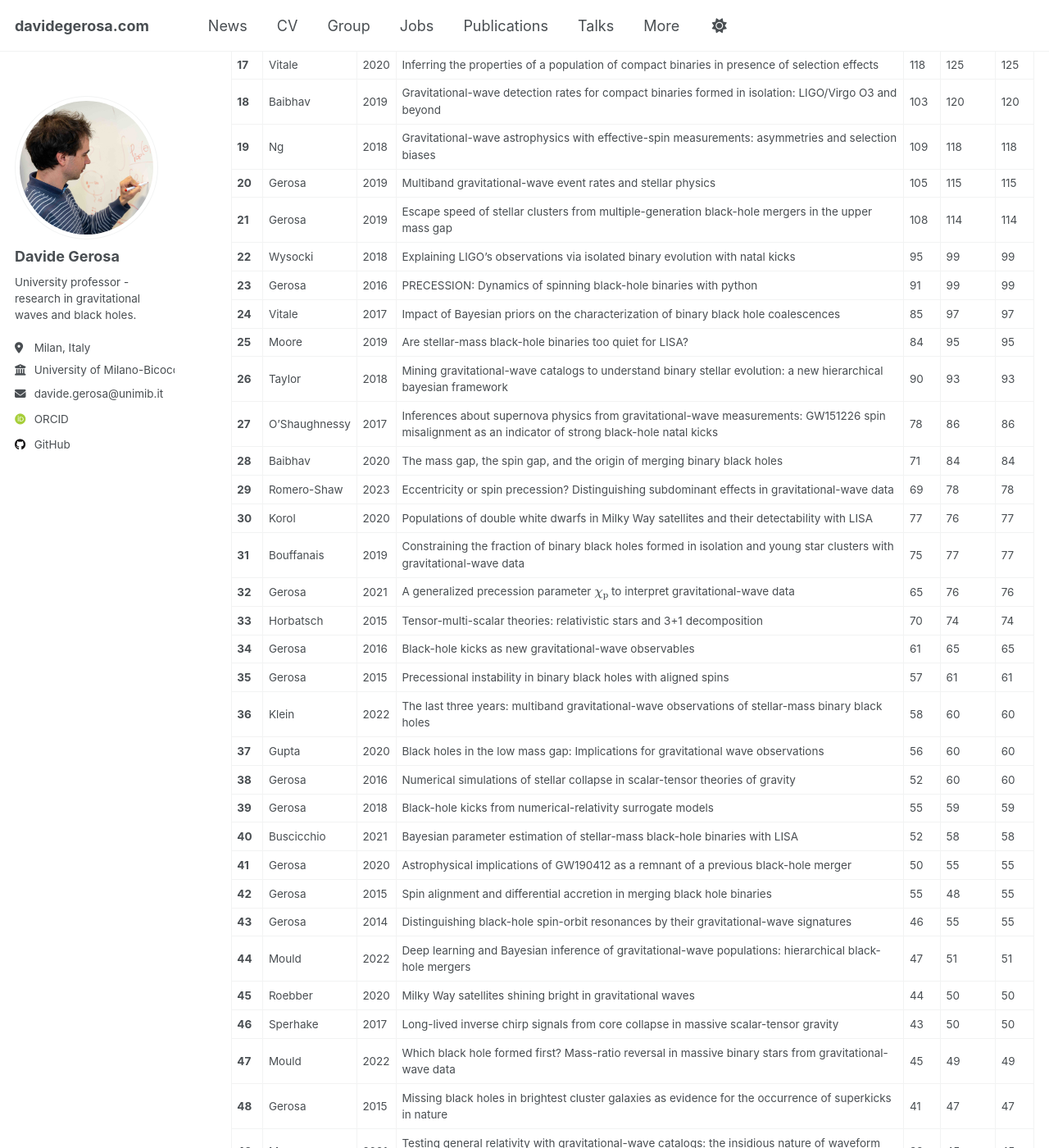
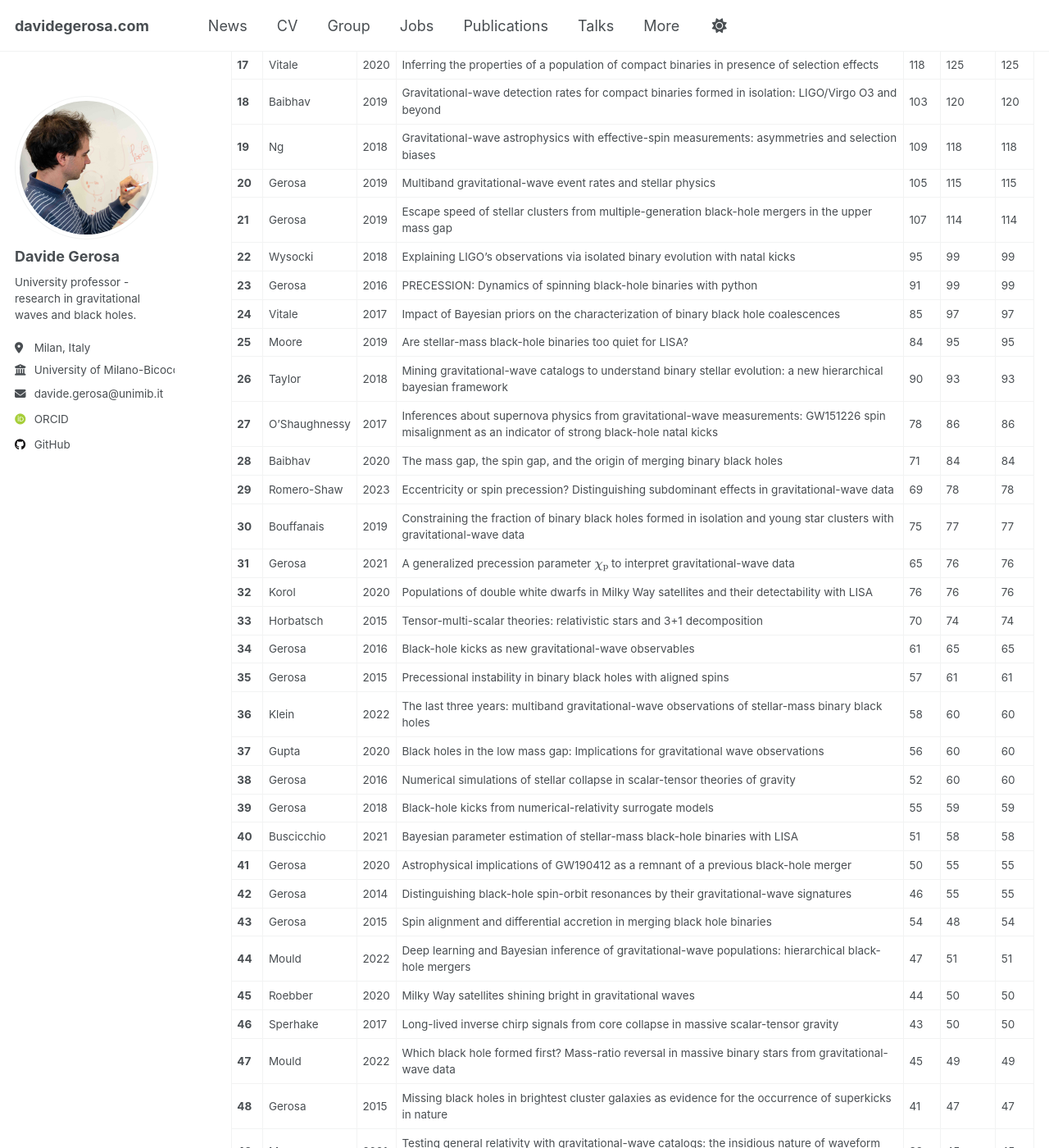
Before and after one commit to dgerosa/website, a Jekyll site: the page built from _pages/citations.md, in a window 1280 px wide and 1400 px high, scrolled down 1125 px. Shown: the whole window at 82% size. Built offline with Jekyll 4.4.1, drawn with Linux system fonts in a browser that asks for light colours; some web fonts are replaced; some of the changed text lies outside the part shown.

Commit message:
Website update from workflow

```diff
--- a/_pages/_citations.md
+++ b/_pages/_citations.md
@@ -29,7 +29,7 @@
 | **18** | Baibhav | 2019 | Gravitational-wave detection rates for compact binaries formed in isolation: LIGO/Virgo O3 and beyond | 103 | 120 | 120 |
 | **19** | Ng | 2018 | Gravitational-wave astrophysics with effective-spin measurements: asymmetries and selection biases | 109 | 118 | 118 |
 | **20** | Gerosa | 2019 | Multiband gravitational-wave event rates and stellar physics | 105 | 115 | 115 |
-| **21** | Gerosa | 2019 | Escape speed of stellar clusters from multiple-generation black-hole mergers in the upper mass gap | 108 | 114 | 114 |
+| **21** | Gerosa | 2019 | Escape speed of stellar clusters from multiple-generation black-hole mergers in the upper mass gap | 107 | 114 | 114 |
 | **22** | Wysocki | 2018 | Explaining LIGO's observations via isolated binary evolution with natal kicks | 95 | 99 | 99 |
 | **23** | Gerosa | 2016 | PRECESSION: Dynamics of spinning black-hole binaries with python | 91 | 99 | 99 |
 | **24** | Vitale | 2017 | Impact of Bayesian priors on the characterization of binary black hole coalescences | 85 | 97 | 97 |
@@ -38,9 +38,9 @@
 | **27** | O'Shaughnessy | 2017 | Inferences about supernova physics from gravitational-wave measurements: GW151226 spin misalignment as an indicator of strong black-hole natal kicks | 78 | 86 | 86 |
 | **28** | Baibhav | 2020 | The mass gap, the spin gap, and the origin of merging binary black holes | 71 | 84 | 84 |
 | **29** | Romero-Shaw | 2023 | Eccentricity or spin precession? Distinguishing subdominant effects in gravitational-wave data | 69 | 78 | 78 |
-| **30** | Korol | 2020 | Populations of double white dwarfs in Milky Way satellites and their detectability with LISA | 77 | 76 | 77 |
-| **31** | Bouffanais | 2019 | Constraining the fraction of binary black holes formed in isolation and young star clusters with gravitational-wave data | 75 | 77 | 77 |
-| **32** | Gerosa | 2021 | A generalized precession parameter $$\chi_\mathrm{p}$$ to interpret gravitational-wave data | 65 | 76 | 76 |
+| **30** | Bouffanais | 2019 | Constraining the fraction of binary black holes formed in isolation and young star clusters with gravitational-wave data | 75 | 77 | 77 |
+| **31** | Gerosa | 2021 | A generalized precession parameter $$\chi_\mathrm{p}$$ to interpret gravitational-wave data | 65 | 76 | 76 |
+| **32** | Korol | 2020 | Populations of double white dwarfs in Milky Way satellites and their detectability with LISA | 76 | 76 | 76 |
 | **33** | Horbatsch | 2015 | Tensor-multi-scalar theories: relativistic stars and 3+1 decomposition | 70 | 74 | 74 |
 | **34** | Gerosa | 2016 | Black-hole kicks as new gravitational-wave observables | 61 | 65 | 65 |
 | **35** | Gerosa | 2015 | Precessional instability in binary black holes with aligned spins | 57 | 61 | 61 |
@@ -48,10 +48,10 @@
 | **37** | Gupta | 2020 | Black holes in the low mass gap: Implications for gravitational wave observations | 56 | 60 | 60 |
 | **38** | Gerosa | 2016 | Numerical simulations of stellar collapse in scalar-tensor theories of gravity | 52 | 60 | 60 |
 | **39** | Gerosa | 2018 | Black-hole kicks from numerical-relativity surrogate models | 55 | 59 | 59 |
-| **40** | Buscicchio | 2021 | Bayesian parameter estimation of stellar-mass black-hole binaries with LISA | 52 | 58 | 58 |
+| **40** | Buscicchio | 2021 | Bayesian parameter estimation of stellar-mass black-hole binaries with LISA | 51 | 58 | 58 |
 | **41** | Gerosa | 2020 | Astrophysical implications of GW190412 as a remnant of a previous black-hole merger | 50 | 55 | 55 |
-| **42** | Gerosa | 2015 | Spin alignment and differential accretion in merging black hole binaries | 55 | 48 | 55 |
-| **43** | Gerosa | 2014 | Distinguishing black-hole spin-orbit resonances by their gravitational-wave signatures | 46 | 55 | 55 |
+| **42** | Gerosa | 2014 | Distinguishing black-hole spin-orbit resonances by their gravitational-wave signatures | 46 | 55 | 55 |
+| **43** | Gerosa | 2015 | Spin alignment and differential accretion in merging black hole binaries | 54 | 48 | 54 |
 | **44** | Mould | 2022 | Deep learning and Bayesian inference of gravitational-wave populations: hierarchical black-hole mergers | 47 | 51 | 51 |
 | **45** | Roebber | 2020 | Milky Way satellites shining bright in gravitational waves | 44 | 50 | 50 |
 | **46** | Sperhake | 2017 | Long-lived inverse chirp signals from core collapse in massive scalar-tensor gravity | 43 | 50 | 50 |
@@ -200,4 +200,4 @@
 
 
 <br><br>
-*Last updated: 2025-10-22 12:58:55 UTC*
+*Last updated: 2025-10-23 02:01:58 UTC*
```
Also changed, not shown: other parts of _pages/_citations.md (+13 -13 lines), _pages/_group.md (+1 -1 lines), _pages/_publications.md (+13 -13 lines), _pages/_talks.md (+1 -1 lines).
